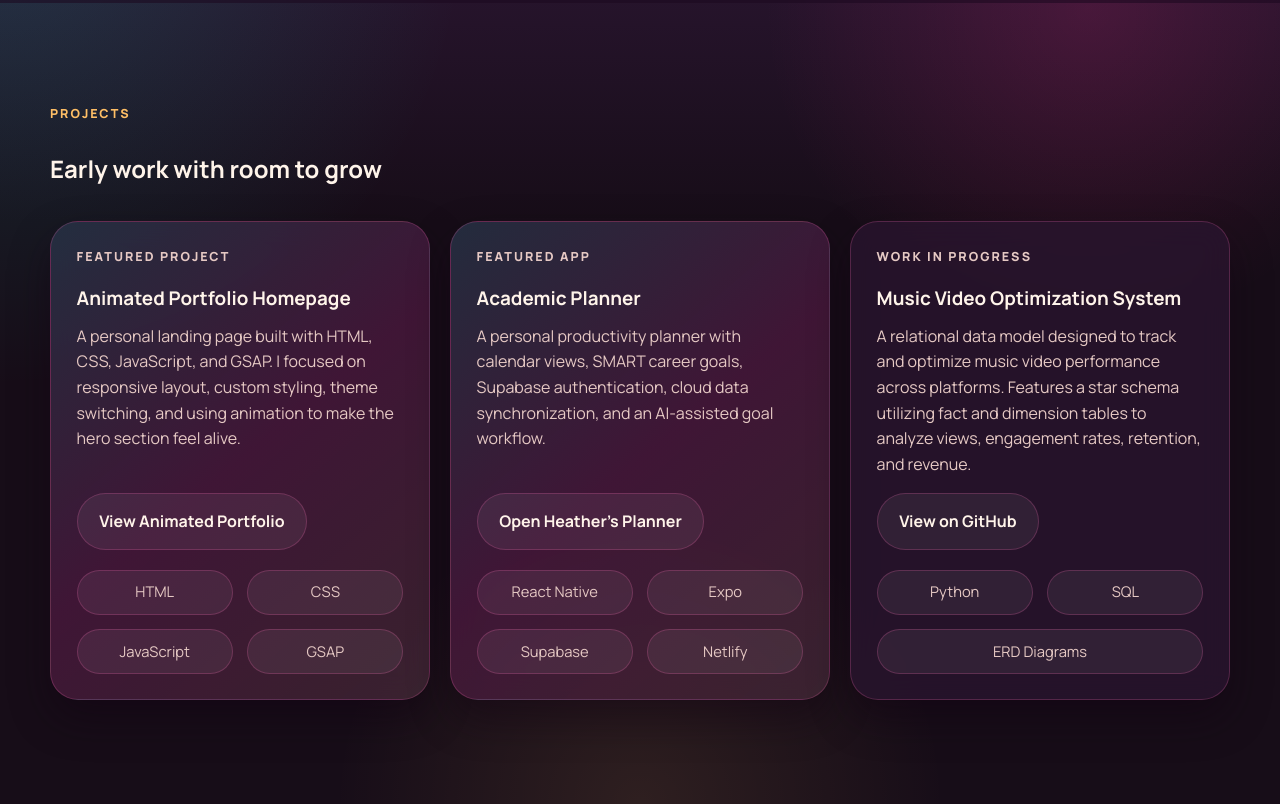
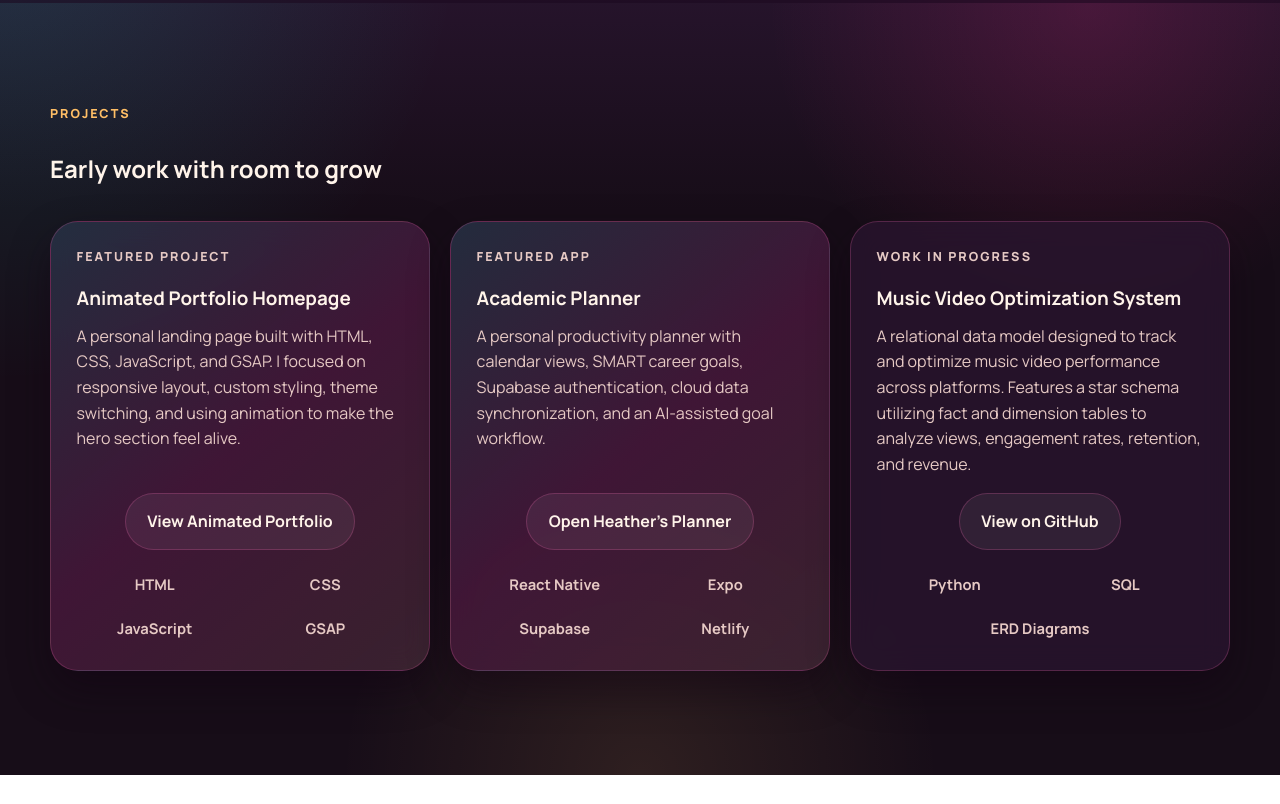
Before and after one commit to lexytaylormb/heather-portfolio, a plain HTML site: page projects.html in a window 1280 px wide. Shown: the part 80-884 px from the top of the page. After the commit the page ends 855 px from the top, so only its background shows below. Drawn offline with nearby package versions, Linux system fonts and the light colour scheme.

Commit message:
Polish project card links and skills
Co-authored-by: Copilot <223556219+Copilot@users.noreply.github.com>

```diff
--- a/projects.html
+++ b/projects.html
@@ -92,7 +92,7 @@
                     <p>A relational data model designed to track and optimize music video performance across platforms. Features a star schema utilizing fact and dimension tables
                         to analyze views, engagement rates, retention, and revenue.
                     </p>
-                    <a class="cta-button" href="https://github.com/lexytaylormb/heather-portfolio" target="_blank" rel="noopener noreferrer">View on GitHub</a>
+                    <a class="cta-button" href="https://github.com/lexytaylormb/music-video-optimization-system" target="_blank" rel="noopener noreferrer">View on GitHub</a>
                     <div class="project-tags project-tags--three">
                         <span>Python</span>
                         <span>SQL</span>
--- a/style.css
+++ b/style.css
@@ -672,8 +672,7 @@ body[data-theme="light"] .secondary-button.is-selected {
   margin-top: 1.5rem;
 }
 
-.hero-highlights li,
-.project-tags span {
+.hero-highlights li {
   padding: 0.6rem 0.85rem;
   border-radius: 999px;
   border: 1px solid var(--border-color);
@@ -682,8 +681,7 @@ body[data-theme="light"] .secondary-button.is-selected {
   font-size: 0.92rem;
 }
 
-body[data-theme="light"] .hero-highlights li,
-body[data-theme="light"] .project-tags span {
+body[data-theme="light"] .hero-highlights li {
   background: rgba(255, 255, 255, 0.8);
   border-color: rgba(52, 26, 47, 0.14);
   color: var(--text-secondary);
@@ -910,7 +908,7 @@ body[data-theme="light"] .project-tags span {
 }
 
 .project-card .cta-button {
-  align-self: flex-start;
+  align-self: center;
   margin-top: auto;
   margin-bottom: 1.25rem;
 }
@@ -923,8 +921,12 @@ body[data-theme="light"] .project-tags span {
 
 .project-tags span {
   width: 100%;
+  padding: 0.2rem 0;
   justify-self: center;
   text-align: center;
+  color: var(--text-secondary);
+  font-size: 0.92rem;
+  font-weight: 700;
 }
 
 .project-tags--three span:last-child {
```
